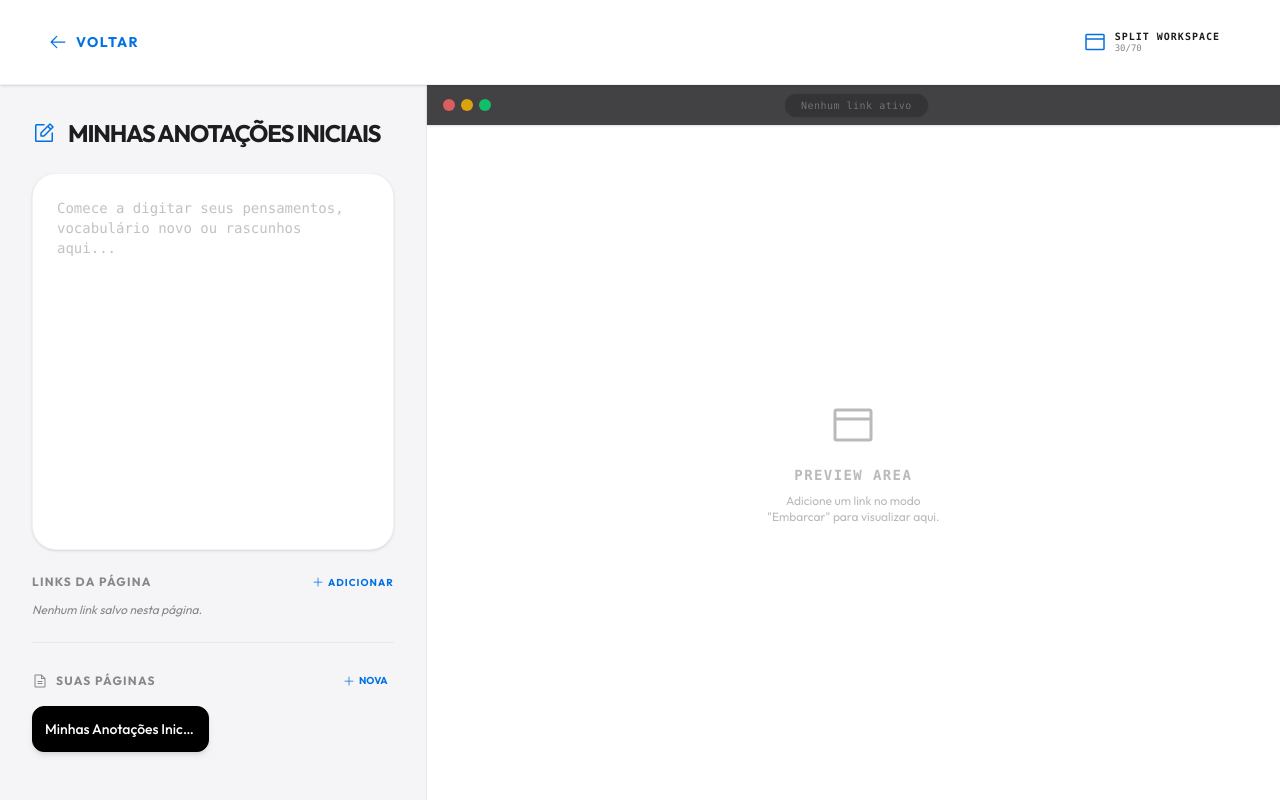
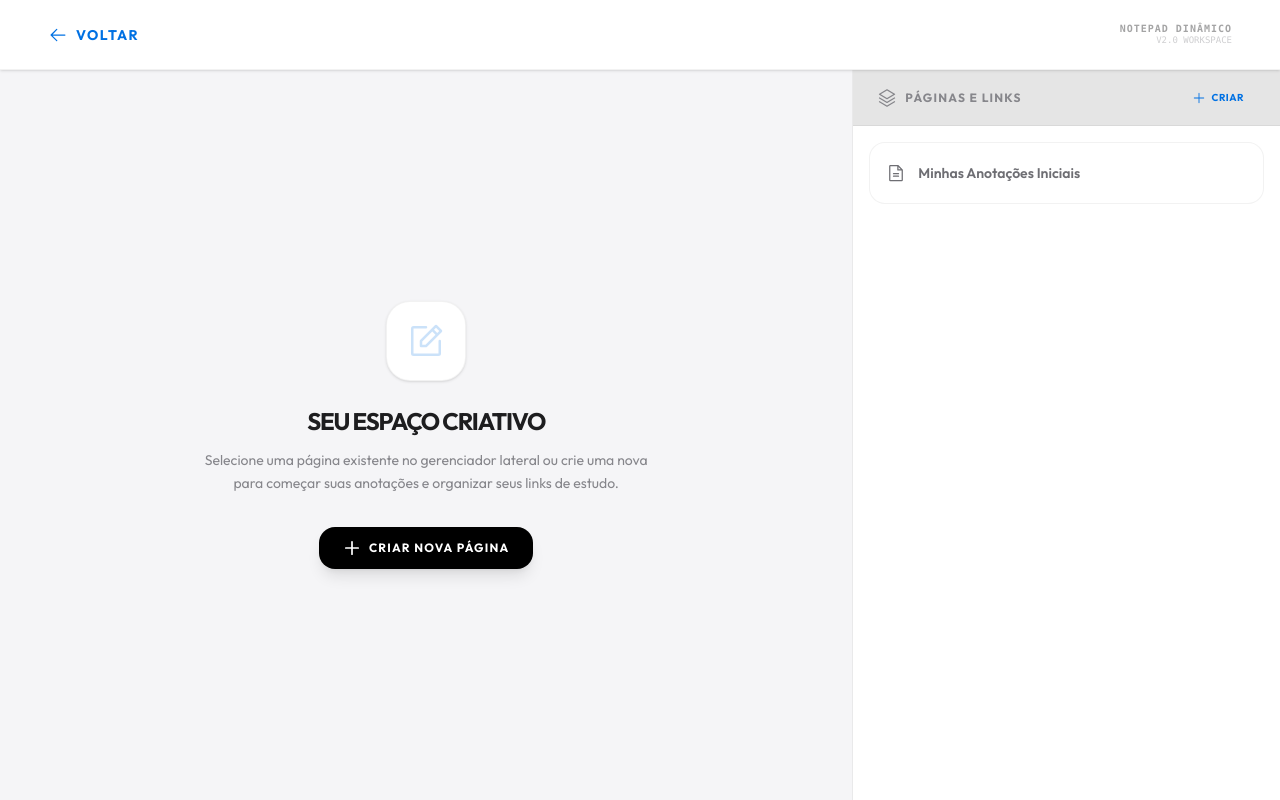
Before and after one commit to charlesmsobreira-cmd/InverseBrainrot, a Next.js app: page /estudos/diversos in a window 1280 px wide. Built offline with nearby package versions, Linux system fonts and the light colour scheme.

Commit message:
fix: Ajuste de capitalização, remoção de split workspace e novo estado inicial do notepad

```diff
--- a/src/app/estudos/diversos/page.tsx
+++ b/src/app/estudos/diversos/page.tsx
@@ -1,7 +1,7 @@
 'use client';
 
 import { motion } from 'framer-motion';
-import { ArrowLeft, Browser, NotePencil, PlayCircle, Plus, Link as LinkIcon, Trash, FileText, X } from '@phosphor-icons/react';
+import { ArrowLeft, Browser, NotePencil, Plus, Link as LinkIcon, Trash, FileText, X, Stack } from '@phosphor-icons/react';
 import Link from 'next/link';
 import { useState } from 'react';
 
@@ -9,7 +9,6 @@ type LinkType = {
   id: string;
   url: string;
   title: string;
-  mode: 'register' | 'embed';
 };
 
 type PageType = {
@@ -27,32 +26,29 @@ const defaultPage: PageType = {
 };
 
 // Split Modes:
-// 0: Notepad 100% | Iframe 0%
-// 1: Notepad 50%  | Iframe 50%
-// 2: Notepad 30%  | Iframe 70% (Default)
-// 3: Notepad 0%   | Iframe 100%
+// 0: Notepad 100% | Manager 0%
+// 1: Notepad 50%  | Manager 50%
+// 2: Notepad 70%  | Manager 30% (Default reversed weight)
+// 3: Notepad 0%   | Manager 100%
 
 export default function DiversosPage() {
   const [pages, setPages] = useState<PageType[]>([defaultPage]);
-  const [activePageId, setActivePageId] = useState<string>(defaultPage.id);
-  const [activeUrl, setActiveUrl] = useState<string | null>(null);
+  const [activePageId, setActivePageId] = useState<string | null>(null);
 
   // Link addition form state
   const [isAddingLink, setIsAddingLink] = useState(false);
   const [newLinkUrl, setNewLinkUrl] = useState('');
   const [newLinkTitle, setNewLinkTitle] = useState('');
-  const [newLinkMode, setNewLinkMode] = useState<'register' | 'embed'>('embed');
 
-  // Split Workspace state
-  const [splitMode, setSplitMode] = useState<number>(2);
-
-  const activePage = pages.find(p => p.id === activePageId) || pages[0];
+  const activePage = pages.find(p => p.id === activePageId);
 
   const updateActivePageNotes = (notes: string) => {
+    if (!activePageId) return;
     setPages(prev => prev.map(p => p.id === activePageId ? { ...p, notes } : p));
   };
 
   const updateActivePageTitle = (title: string) => {
+    if (!activePageId) return;
     setPages(prev => prev.map(p => p.id === activePageId ? { ...p, title } : p));
   };
 
@@ -65,18 +61,24 @@ export default function DiversosPage() {
     };
     setPages(prev => [...prev, newPage]);
     setActivePageId(newPage.id);
+    setIsAddingLink(false);
   };
 
   const deletePage = (id: string, e: React.MouseEvent) => {
     e.stopPropagation();
-    if (pages.length === 1) return;
+    if (pages.length === 1 && pages[0].id === 'default-1') {
+       // Reset default page instead of deleting if it's the last one
+       setPages([defaultPage]);
+       setActivePageId(null);
+       return;
+    }
     const newPages = pages.filter(p => p.id !== id);
     setPages(newPages);
-    if (activePageId === id) setActivePageId(newPages[0].id);
+    if (activePageId === id) setActivePageId(null);
   };
 
   const addLink = () => {
-    if (!newLinkUrl || !newLinkTitle) return;
+    if (!newLinkUrl || !newLinkTitle || !activePageId) return;
 
     // Auto add http snippet for user convenience
     let finalUrl = newLinkUrl;
@@ -87,17 +89,10 @@ export default function DiversosPage() {
     const newLink: LinkType = {
       id: Date.now().toString(),
       url: finalUrl,
-      title: newLinkTitle,
-      mode: newLinkMode
+      title: newLinkTitle
     };
 
     setPages(prev => prev.map(p => p.id === activePageId ? { ...p, links: [...p.links, newLink] } : p));
-
-    if (newLinkMode === 'embed') {
-      setActiveUrl(finalUrl);
-      // Ensure iframe is visible if it was hidden
-      if (splitMode === 0) setSplitMode(2);
-    }
 
     setIsAddingLink(false);
     setNewLinkUrl('');
@@ -106,46 +101,14 @@ export default function DiversosPage() {
 
   const deleteLink = (linkId: string, e: React.MouseEvent) => {
     e.stopPropagation();
+    if (!activePageId) return;
     setPages(prev => prev.map(p => p.id === activePageId ? { ...p, links: p.links.filter(l => l.id !== linkId) } : p));
   };
-
-  const handleLinkClick = (link: LinkType) => {
-    if (link.mode === 'embed') {
-      setActiveUrl(link.url);
-      if (splitMode === 0) setSplitMode(2); // Show iframe if hidden
-    } else {
-      window.open(link.url, '_blank', 'noopener,noreferrer');
-    }
-  };
-
-  const cycleSplitMode = () => {
-    setSplitMode(prev => (prev + 1) % 4);
-  };
-
-  // Compute Layout Widths based on tailwind classes for smooth transition if needed
-  let leftWidthClass = 'lg:w-1/3';
-  let rightWidthClass = 'lg:w-2/3';
-
-  if (splitMode === 0) {
-    leftWidthClass = 'lg:w-full';
-    rightWidthClass = 'lg:w-0 hidden lg:flex';
-  } else if (splitMode === 1) {
-    leftWidthClass = 'lg:w-1/2';
-    rightWidthClass = 'lg:w-1/2';
-  } else if (splitMode === 2) {
-    leftWidthClass = 'lg:w-1/3';
-    rightWidthClass = 'lg:w-2/3';
-  } else if (splitMode === 3) {
-    leftWidthClass = 'lg:w-0 hidden lg:flex';
-    rightWidthClass = 'lg:w-full';
-  }
-
-  const splitLabels = ['100% Notepad', '50/50', '30/70', '100% Link'];
 
   return (
     <main className="h-screen bg-[#F5F5F7] text-[#1D1D1F] overflow-hidden flex flex-col">
       {/* Header Clássico */}
-      <div className="p-6 md:px-12 flex-shrink-0 flex items-center bg-white border-b border-black/5 shadow-sm relative z-20">
+      <div className="p-6 md:px-12 flex-shrink-0 flex items-center justify-between bg-white border-b border-black/5 shadow-sm relative z-20">
         <Link href="/estudos">
           <motion.button
             whileHover={{ x: -5 }}
@@ -154,209 +117,182 @@ export default function DiversosPage() {
             <ArrowLeft size={20} /> Voltar
           </motion.button>
         </Link>
-        <div className="ml-auto flex items-center gap-4">
-          <button
-            onClick={cycleSplitMode}
-            className="flex items-center gap-2 group hover:bg-black/5 px-3 py-1.5 rounded-xl transition-all"
-          >
-            <Browser size={24} className="text-azure-500" />
-            <div className="flex flex-col text-left">
-              <span className="font-mono text-[10px] uppercase tracking-widest font-bold text-titanium-100 hidden md:block leading-none mb-0.5">Split Workspace</span>
-              <span className="font-mono text-[9px] uppercase text-titanium-400 hidden md:block leading-none">{splitLabels[splitMode]}</span>
+        <div className="flex items-center gap-4">
+          <div className="flex flex-col text-right items-end opacity-40">
+            <span className="font-mono text-[10px] uppercase tracking-widest font-bold text-titanium-100 leading-none mb-0.5">Notepad Dinâmico</span>
+            <span className="font-mono text-[9px] uppercase text-titanium-400 leading-none">V2.0 Workspace</span>
           </div>
-          </button>
         </div>
       </div>
 
-      {/* Split View */}
+      {/* Main View */}
       <div className="flex-1 flex flex-col lg:flex-row overflow-hidden max-w-[1920px] mx-auto w-full">
 
-        {/* Painel Esquerdo (Notepad & Links & Pages) */}
-        <div className={`${leftWidthClass} transition-all duration-300 border-r border-black/5 bg-[#F5F5F7] flex flex-col h-full overflow-hidden`}>
-
+        {/* Painel Esquerdo (Notepad / Empty State) */}
+        <div className="flex-1 lg:w-2/3 transition-all duration-300 border-r border-black/5 bg-[#F5F5F7] flex flex-col h-full overflow-hidden">
+          {activePage ? (
+            <>
               <div className="p-6 md:px-8 md:pt-8 md:pb-4 flex-shrink-0">
-            <div className="flex items-center gap-3 mb-2">
-              <NotePencil size={24} className="text-azure-500 flex-shrink-0" />
+                <div className="flex items-center gap-3">
+                  <NotePencil size={28} className="text-azure-500 flex-shrink-0" />
                   <input
                     type="text"
                     value={activePage.title}
                     onChange={e => updateActivePageTitle(e.target.value)}
-                className="text-2xl font-black uppercase tracking-tighter text-titanium-100 bg-transparent outline-none w-full placeholder:text-titanium-200"
+                    className="text-4xl font-black tracking-tighter text-titanium-100 bg-transparent outline-none w-full placeholder:text-titanium-200"
                     placeholder="Página Sem Título"
                   />
                 </div>
+                <p className="text-xs text-titanium-400 mt-2 font-mono uppercase tracking-widest ml-10">Ambiente de escrita isolado</p>
               </div>
 
-          <div className="flex-1 overflow-y-auto px-6 md:px-8 pb-8 flex flex-col gap-6 no-scrollbar">
-
-            {/* Editor Cosmético */}
-            <div className="flex-1 min-h-[250px] relative">
+              <div className="flex-1 overflow-hidden px-6 md:px-8 pb-8 flex flex-col">
                 <textarea
-                className="w-full h-full bg-white border border-black/5 rounded-3xl p-6 focus:outline-none focus:ring-2 focus:ring-azure-500/50 resize-none font-mono text-sm shadow-sm transition-all text-titanium-200 placeholder:text-titanium-400/50"
+                  className="w-full h-full bg-white border border-black/5 rounded-3xl p-8 focus:outline-none focus:ring-2 focus:ring-azure-500/50 resize-none font-mono text-base shadow-sm transition-all text-titanium-200 placeholder:text-titanium-400/50 leading-relaxed"
                   placeholder="Comece a digitar seus pensamentos, vocabulário novo ou rascunhos aqui..."
                   value={activePage.notes}
                   onChange={(e) => updateActivePageNotes(e.target.value)}
+                  spellCheck={false}
                 />
               </div>
+            </>
+          ) : (
+            <div className="flex-1 flex flex-col items-center justify-center p-12 text-center">
+              <motion.div
+                initial={{ opacity: 0, y: 20 }}
+                animate={{ opacity: 1, y: 0 }}
+                className="max-w-md"
+              >
+                <div className="w-20 h-20 bg-white rounded-3xl shadow-sm border border-black/5 flex items-center justify-center mx-auto mb-6">
+                  <NotePencil size={40} className="text-azure-500 opacity-20" />
+                </div>
+                <h2 className="text-2xl font-black uppercase tracking-tighter text-titanium-100 mb-3">Seu Espaço Criativo</h2>
+                <p className="text-titanium-400 text-sm leading-relaxed mb-8">
+                  Selecione uma página existente no gerenciador lateral ou crie uma nova para começar suas anotações e organizar seus links de estudo.
+                </p>
+                <button
+                  onClick={createPage}
+                  className="inline-flex items-center gap-2 bg-black text-white px-6 py-3 rounded-2xl font-bold uppercase tracking-widest text-xs hover:bg-titanium-100 transition-all shadow-lg shadow-black/10"
+                >
+                  <Plus size={18} weight="bold" /> Criar Nova Página
+                </button>
+              </motion.div>
+            </div>
+          )}
+        </div>
 
-            {/* Gerenciador de Links Atuais */}
-            <div>
+        {/* Painel Direito (Gerenciador Centralizado) - Fixed width on LG */}
+        <div className="lg:w-1/3 transition-all duration-300 h-[50vh] lg:h-auto bg-white flex flex-col relative flex-shrink-0 lg:flex-shrink">
+           <div className="h-14 border-b border-black/5 flex items-center justify-between px-6 flex-shrink-0 z-10 bg-titanium-50/10">
+             <div className="flex items-center gap-2">
+               <Stack size={20} className="text-titanium-400" />
+               <span className="font-bold text-xs uppercase tracking-widest text-titanium-400">Páginas e Links</span>
+             </div>
+             <button
+               onClick={createPage}
+               className="flex items-center gap-1.5 text-[10px] font-bold uppercase tracking-wider text-azure-500 bg-azure-50 hover:bg-azure-100 px-3 py-1.5 rounded-lg transition-colors"
+             >
+               <Plus size={14} /> Criar
+             </button>
+           </div>
+
+           <div className="flex-1 overflow-y-auto p-4 space-y-3 no-scrollbar pb-24">
+             {pages.map(page => {
+               const isActive = activePageId === page.id;
+
+               return (
+                 <div
+                   key={page.id}
+                   className={`rounded-2xl border transition-all overflow-hidden ${isActive ? 'bg-[#F5F5F7] border-azure-500/30 shadow-sm' : 'bg-white border-black/5 hover:border-black/20'}`}
+                 >
+                   {/* Page Header */}
+                   <div
+                     onClick={() => setActivePageId(page.id)}
+                     className="flex items-center justify-between p-4 cursor-pointer"
+                   >
+                     <div className="flex items-center gap-3 overflow-hidden">
+                       <FileText size={20} className={isActive ? 'text-azure-500' : 'text-titanium-300'} />
+                       <span className={`font-semibold truncate ${isActive ? 'text-titanium-100 text-base' : 'text-titanium-300 text-sm'} ${!page.title && 'italic opacity-50'}`}>
+                         {page.title || 'Sem Título'}
+                       </span>
+                     </div>
+                     <button
+                       onClick={(e) => deletePage(page.id, e)}
+                       className={`p-1.5 rounded-md transition-all text-red-300 hover:text-red-500 hover:bg-red-50 ${isActive ? 'opacity-50' : 'opacity-0 hover:opacity-100'}`}
+                     >
+                       <Trash size={16} />
+                     </button>
+                   </div>
+
+                   {/* Active Page Content (Links) */}
+                   {isActive && (
+                     <div className="px-4 pb-4">
+                       <hr className="border-black/5 mb-4" />
+
                        <div className="flex items-center justify-between mb-3">
-                <h3 className="text-xs font-bold uppercase tracking-widest text-titanium-400">Links da Página</h3>
+                         <span className="text-[10px] font-bold uppercase tracking-widest text-titanium-400">Links Inseridos</span>
                          {!isAddingLink && (
-                  <button onClick={() => setIsAddingLink(true)} className="flex items-center gap-1 text-[10px] font-bold uppercase tracking-widest text-azure-500 hover:text-azure-600">
-                    <Plus size={12} /> Adicionar
+                           <button onClick={() => setIsAddingLink(true)} className="text-[10px] uppercase font-bold text-azure-500 hover:text-azure-600 transition-colors">
+                             + Novo
                            </button>
                          )}
                        </div>
 
                        {isAddingLink && (
-                <div className="bg-white p-4 rounded-2xl border border-azure-500/30 shadow-sm space-y-3 mb-4">
+                         <div className="bg-white p-3 rounded-xl border border-azure-500/30 shadow-sm space-y-2 mb-3">
                            <input
-                    type="text" placeholder="Nome (ex: Artigo Wikipedia)"
-                    className="w-full text-sm p-3 bg-[#F5F5F7] rounded-xl outline-none focus:ring-1 focus:ring-azure-500"
+                             type="text" placeholder="Nome do link"
+                             className="w-full text-xs p-2.5 bg-black/5 rounded-lg outline-none focus:ring-1 focus:ring-azure-500"
                              value={newLinkTitle} onChange={e => setNewLinkTitle(e.target.value)}
                              autoFocus
                            />
                            <input
-                    type="url" placeholder="URL (www...)"
-                    className="w-full text-sm p-3 bg-[#F5F5F7] rounded-xl outline-none focus:ring-1 focus:ring-azure-500"
+                             type="url" placeholder="URL (ex: https://...)"
+                             className="w-full text-xs p-2.5 bg-black/5 rounded-lg outline-none focus:ring-1 focus:ring-azure-500"
                              value={newLinkUrl} onChange={e => setNewLinkUrl(e.target.value)}
                              onKeyDown={(e) => e.key === 'Enter' && addLink()}
                            />
-                  <div className="flex gap-2">
-                    <button
-                      onClick={() => setNewLinkMode('embed')}
-                      className={`flex-1 text-[10px] py-2 rounded-lg font-bold uppercase tracking-wider transition-colors ${newLinkMode === 'embed' ? 'bg-azure-500 text-white' : 'bg-black/5 text-titanium-400 hover:bg-black/10'}`}
-                    >
-                      Embarcar Visualização
-                    </button>
-                    <button
-                      onClick={() => setNewLinkMode('register')}
-                      className={`flex-1 text-[10px] py-2 rounded-lg font-bold uppercase tracking-wider transition-colors ${newLinkMode === 'register' ? 'bg-azure-500 text-white' : 'bg-black/5 text-titanium-400 hover:bg-black/10'}`}
-                    >
-                      Apenas Salvar
-                    </button>
-                  </div>
-                  <div className="flex gap-2 mt-2 pt-2 border-t border-black/5">
-                    <button onClick={() => setIsAddingLink(false)} className="flex-1 text-xs py-2 text-titanium-400 hover:text-black font-medium">Cancelar</button>
-                    <button onClick={addLink} className="flex-1 bg-black hover:bg-titanium-100 text-white text-xs py-2 rounded-lg font-medium transition-colors">Confirmar</button>
+                           <div className="flex gap-2 mt-1">
+                             <button onClick={() => setIsAddingLink(false)} className="flex-1 text-[10px] py-2 text-titanium-400 hover:text-black font-medium">Cancelar</button>
+                             <button onClick={addLink} className="flex-1 bg-azure-500 hover:bg-azure-600 text-white text-[10px] py-2 rounded-lg font-bold uppercase tracking-wider transition-colors">Adicionar</button>
                            </div>
                          </div>
                        )}
 
-              {activePage.links.length === 0 && !isAddingLink ? (
-                 <p className="text-xs text-titanium-400 italic">Nenhum link salvo nesta página.</p>
+                       <div className="space-y-1.5">
+                         {page.links.length === 0 && !isAddingLink ? (
+                           <div className="text-center py-4 bg-white rounded-xl border border-black/5 border-dashed">
+                             <p className="text-[10px] uppercase tracking-widest text-titanium-300 font-medium">Nenhum link salvo</p>
+                           </div>
                          ) : (
-                <div className="space-y-2">
-                  {activePage.links.map(link => (
+                           page.links.map(link => (
                              <div
                                key={link.id}
-                      onClick={() => handleLinkClick(link)}
-                      className={`group w-full text-left flex items-center justify-between p-3 rounded-xl border transition-all cursor-pointer ${
-                        activeUrl === link.url && link.mode === 'embed'
-                          ? 'bg-azure-50 text-azure-600 border-azure-500/30 shadow-sm'
-                          : 'bg-white text-titanium-100 border-black/5 hover:border-azure-500/30'
-                      }`}
+                               onClick={() => window.open(link.url, '_blank', 'noopener,noreferrer')}
+                               className="group flex items-center justify-between p-2.5 bg-white rounded-xl border border-black/5 hover:border-azure-500/30 cursor-pointer transition-all shadow-sm"
                              >
-                      <div className="flex items-center gap-3 overflow-hidden">
-                        {link.mode === 'embed' ? <Browser size={18} weight={activeUrl === link.url ? 'fill' : 'regular'} className="flex-shrink-0" /> : <LinkIcon size={18} className="flex-shrink-0" />}
-                        <span className="font-medium text-sm truncate">{link.title}</span>
+                               <div className="flex items-center gap-2 overflow-hidden">
+                                 <div className="w-6 h-6 rounded-full bg-azure-50 flex items-center justify-center flex-shrink-0">
+                                   <LinkIcon size={12} className="text-azure-500" />
+                                 </div>
+                                 <span className="font-medium text-xs text-titanium-100 truncate">{link.title}</span>
                                </div>
                                <button
                                  onClick={(e) => deleteLink(link.id, e)}
-                        className="opacity-0 group-hover:opacity-100 text-red-400 hover:bg-red-50 p-1.5 rounded-md transition-all ml-2"
+                                 className="opacity-0 group-hover:opacity-100 text-red-400 hover:bg-red-50 p-1.5 rounded-md transition-all flex-shrink-0"
                                >
-                         <Trash size={14} />
+                                  <X size={12} weight="bold" />
                                </button>
                              </div>
-                  ))}
+                           ))
+                         )}
+                       </div>
+
                      </div>
                    )}
                  </div>
-
-            <hr className="border-black/5" />
-
-            {/* Navegador de Páginas */}
-            <div className="pb-4">
-              <div className="flex items-center justify-between mb-3">
-                <h3 className="text-xs font-bold uppercase tracking-widest text-titanium-400 flex items-center gap-2">
-                  <FileText size={16} /> Suas Páginas
-                </h3>
-                <button
-                  onClick={createPage}
-                  className="text-azure-500 bg-azure-50 p-1.5 rounded-md hover:bg-azure-100 transition-colors flex items-center gap-1 text-[10px] font-bold uppercase"
-                >
-                  <Plus size={12} /> Nova
-                </button>
-              </div>
-
-              <div className="grid grid-cols-1 md:grid-cols-2 lg:grid-cols-1 xl:grid-cols-2 gap-2">
-                {pages.map(page => (
-                  <div
-                    key={page.id}
-                    onClick={() => setActivePageId(page.id)}
-                    className={`group flex items-center justify-between p-3 rounded-xl border transition-all cursor-pointer ${activePageId === page.id ? 'bg-black text-white border-black shadow-md' : 'bg-white border-black/5 hover:border-black/20 text-titanium-100'}`}
-                  >
-                    <div className="flex items-center gap-2 overflow-hidden">
-                      <span className={`text-sm font-medium truncate ${!page.title && 'italic opacity-50'}`}>
-                        {page.title || 'Sem Título'}
-                      </span>
-                    </div>
-                    {pages.length > 1 && (
-                      <button
-                        onClick={(e) => deletePage(page.id, e)}
-                        className={`opacity-0 group-hover:opacity-100 p-1 rounded-md transition-all ${activePageId === page.id ? 'text-white hover:bg-white/20' : 'text-red-400 hover:bg-red-50'}`}
-                      >
-                        <X size={14} />
-                      </button>
-                    )}
-                  </div>
-                ))}
-              </div>
-            </div>
-
-          </div>
-        </div>
-
-        {/* Painel Direito (Iframe Visualizer) */}
-        <div className={`${rightWidthClass} transition-all duration-300 h-[50vh] lg:h-auto bg-titanium-100 flex flex-col relative flex-shrink-0 lg:flex-shrink`}>
-           <div className="h-10 bg-titanium-200 flex items-center px-4 gap-2 flex-shrink-0 shadow-sm z-10">
-             <div className="flex gap-1.5">
-               <div className="w-3 h-3 rounded-full bg-red-400/80"></div>
-               <div className="w-3 h-3 rounded-full bg-amber-400/80"></div>
-               <div className="w-3 h-3 rounded-full bg-green-400/80"></div>
-             </div>
-             {activeUrl ? (
-               <div className="mx-auto px-4 py-1 bg-black/20 rounded-full text-[10px] text-white/50 font-mono font-medium tracking-wider max-w-[200px] md:max-w-sm lg:max-w-md truncate border border-white/5">
-                 {activeUrl}
-               </div>
-             ) : (
-               <div className="mx-auto px-4 py-1 bg-black/20 rounded-full text-[10px] text-white/30 font-mono font-medium tracking-wider border border-white/5">
-                 Nenhum link ativo
-               </div>
-             )}
-
-             {/* Filler just to balance the flex flex-between if needed */}
-             <div className="w-[42px]"></div>
-           </div>
-
-           <div className="flex-1 bg-white relative flex items-center justify-center">
-             {activeUrl ? (
-               <iframe
-                 src={activeUrl}
-                 className="absolute inset-0 w-full h-full border-0"
-                 allow="accelerometer; autoplay; clipboard-write; encrypted-media; gyroscope; picture-in-picture"
-                 allowFullScreen
-                 title="Preview Window"
-               />
-             ) : (
-               <div className="text-center opacity-30 flex flex-col items-center">
-                 <Browser size={48} className="mb-4" />
-                 <p className="font-mono text-sm uppercase tracking-widest font-bold">Preview Area</p>
-                 <p className="text-xs mt-2 max-w-[200px]">Adicione um link no modo "Embarcar" para visualizar aqui.</p>
-               </div>
-             )}
+               );
+             })}
            </div>
         </div>
 
```
Lines whose indentation alone changed are shown as unchanged.
